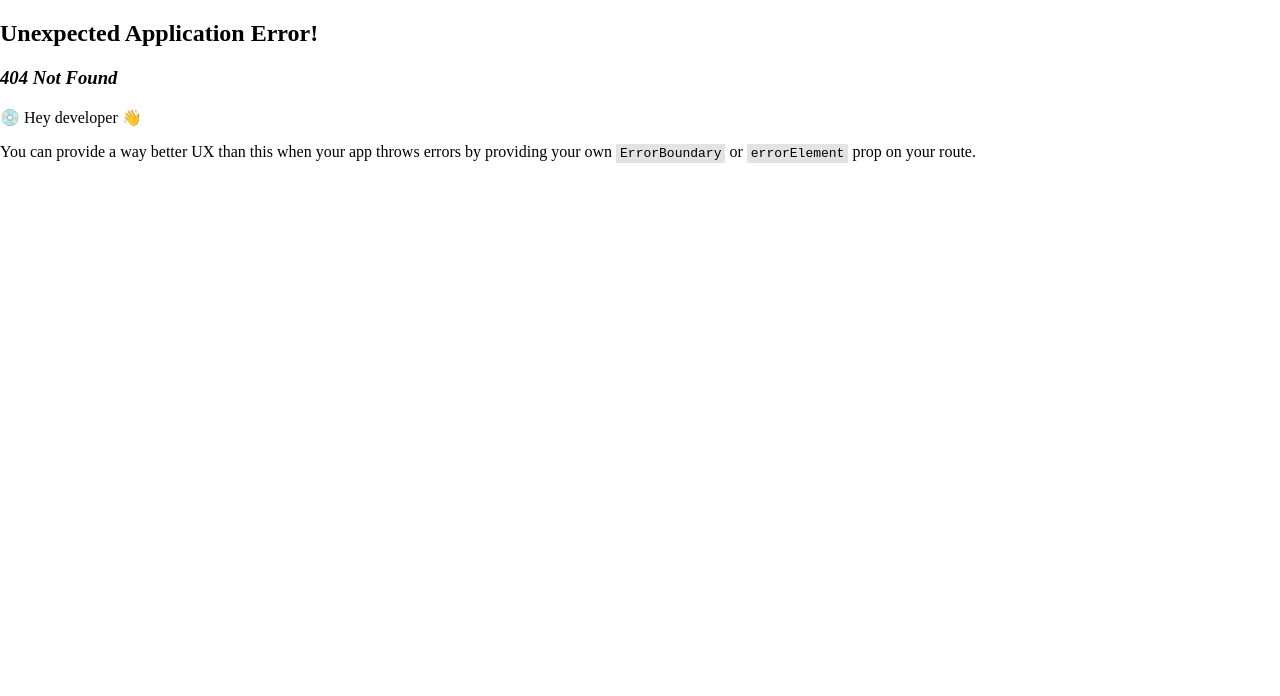
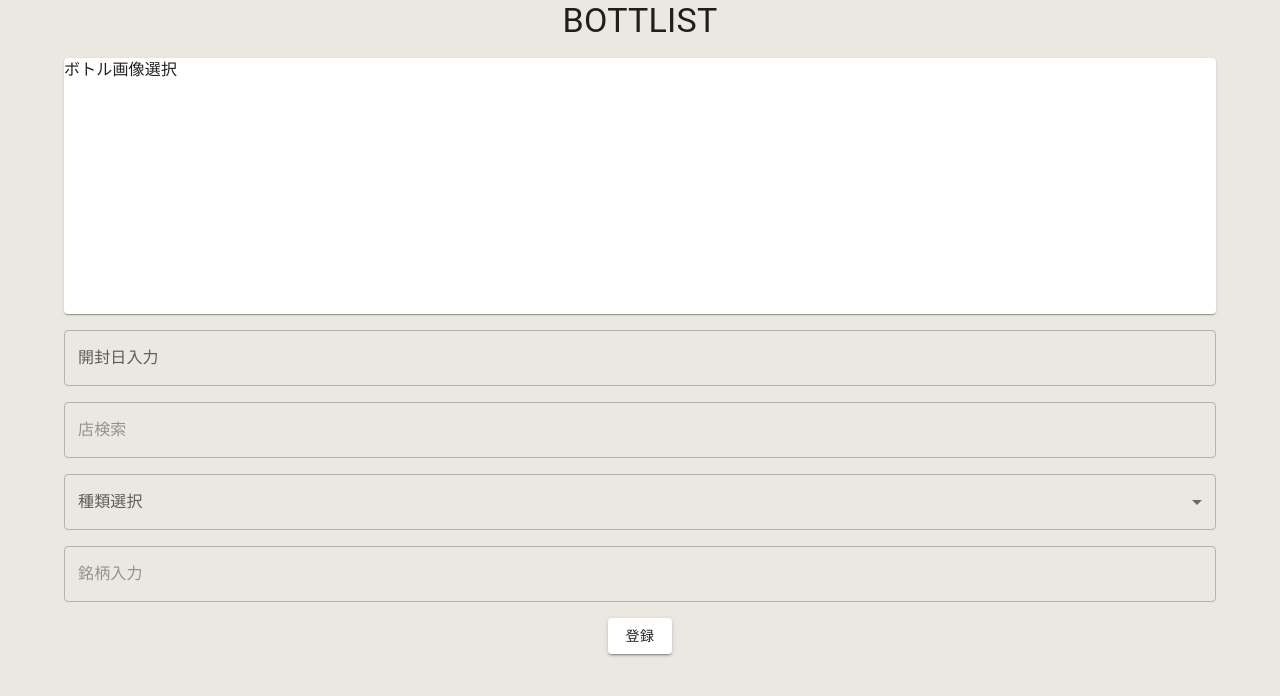
Before and after one commit to Bottlist/bottlist, a React (Create React App) app in the folder front/: page /bottle/register in a window 1280 px wide. Before the commit this address had no page. Shown: the top 696 px of the page. Built offline with nearby package versions, Linux system fonts and the light colour scheme.

Commit message:
ボトル登録画面を作成

```diff
--- /dev/null
+++ b/front/src/pages/bottles/Register.tsx
@@ -0,0 +1,56 @@
+import { DatePicker } from '../../components/DatePicker';
+import { Logo } from '../../components/Logo';
+import { TextField } from '../../components/TextField';
+import { yupResolver } from '@hookform/resolvers/yup';
+import { Box, Button, Container, MenuItem, Paper, Stack } from '@mui/material';
+import { useForm, FormProvider } from 'react-hook-form';
+import * as yup from 'yup';
+
+const schema = yup
+  .object({
+    date: yup.date().required(),
+    shop: yup.string().required(),
+    type: yup.string().required(),
+  })
+  .required();
+type FormType = yup.InferType<typeof schema>;
+
+export const Register = () => {
+  const methods = useForm<FormType>({
+    resolver: yupResolver(schema),
+  });
+  const { control } = methods;
+
+  const submit = () => {
+    console.log('TBD');
+  };
+
+  return (
+    <FormProvider {...methods}>
+      <form onSubmit={methods.handleSubmit(submit)}>
+        <Container>
+          <Stack spacing={2}>
+            <Logo />
+            <Paper>
+              <Box minHeight={256} minWidth={256}>
+                ボトル画像選択
+              </Box>
+            </Paper>
+            <DatePicker label="開封日入力" control={control} _key="date" />
+            <TextField placeholder="店検索" _key="shop" />
+            <TextField label="種類選択" _key="type" select>
+              <MenuItem>日本酒</MenuItem>
+              <MenuItem>カクテル</MenuItem>
+            </TextField>
+            <TextField placeholder="銘柄入力" _key="type" />
+            <Box textAlign="center">
+              <Button color="secondary" type="submit">
+                登録
+              </Button>
+            </Box>
+          </Stack>
+        </Container>
+      </form>
+    </FormProvider>
+  );
+};
--- a/front/src/pages/Update.tsx
+++ b/front/src/pages/bottles/Update.tsx
@@ -1,6 +1,6 @@
-import { DatePicker } from '../components/DatePicker';
-import { Logo } from '../components/Logo';
-import { TextField } from '../components/TextField';
+import { DatePicker } from '../../components/DatePicker';
+import { Logo } from '../../components/Logo';
+import { TextField } from '../../components/TextField';
 import { yupResolver } from '@hookform/resolvers/yup';
 import { Box, Button, Container, MenuItem, Paper, Stack } from '@mui/material';
 import { useForm, FormProvider } from 'react-hook-form';
--- /dev/null
+++ b/front/src/pages/bottles/router.tsx
@@ -0,0 +1,7 @@
+import { Register } from './Register';
+import { Update } from './Update';
+
+export const bottleRouter = [
+  { path: 'update', element: <Update /> },
+  { path: 'register', element: <Register /> },
+];
```
Also changed, not shown: front/src/index.tsx (+5 -2 lines).
